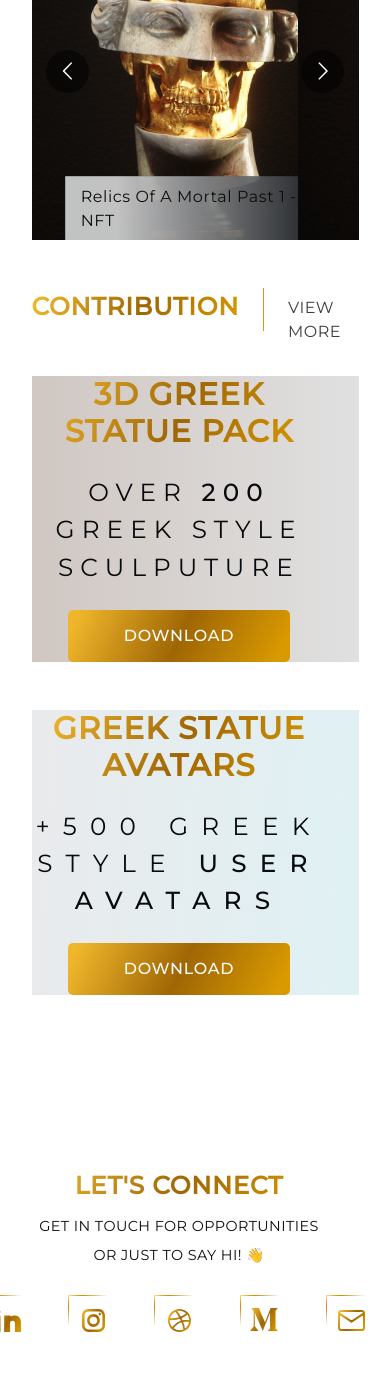
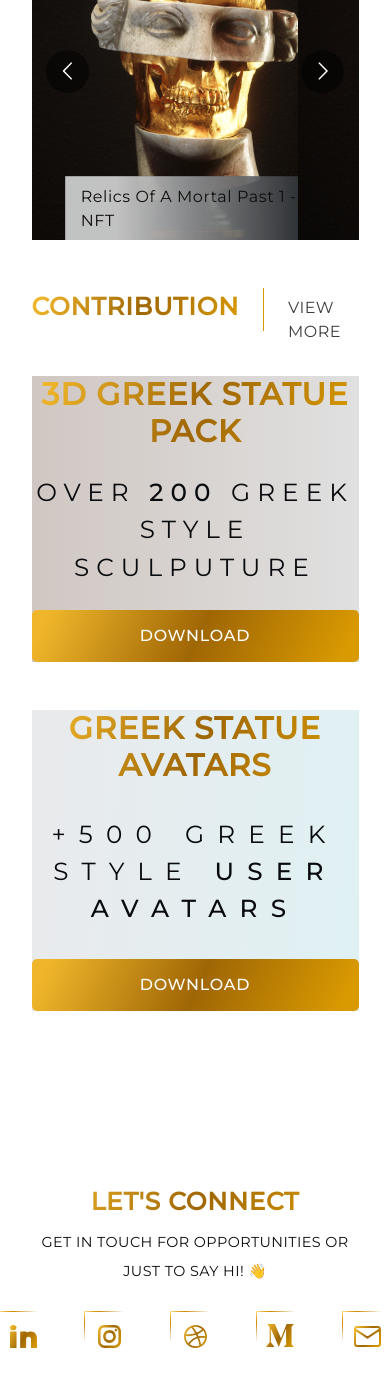
Before and after one commit to Igorgll/Orpheus-Landing-Page, a React (Create React App) app: page / in a window 390 px wide. Shown: the part 1144-2530 px from the top of the page. Built offline with nearby package versions, Linux system fonts and the light colour scheme.

Commit message:
@igorgll [Task: little tweaks]

```diff
--- a/src/Global.css
+++ b/src/Global.css
@@ -183,6 +183,7 @@ body {
     #recent_view {
         display: flex;
         flex-direction: row;
+        justify-content: center;
         margin-right: 3.5rem !important;
     }
 
@@ -195,12 +196,10 @@ body {
         flex-direction: row;
     }
 
-    #greek {
-        margin-right: 2rem;
-    }
-
     #greek_statue_div {
-        margin-right: 2rem;
+        display: flex;
+        flex-direction: column;
+        justify-content: center;
     }
 
     #view_more {
@@ -212,21 +211,14 @@ body {
     }
 
     #gold_button {
-        width: 75% !important;
+        width: 100% !important;
     }
 
     #avatarsStatues {
         display: none;
     }
 
-    #footer_row {
-        margin-right: 2rem;
-    }
-
     #footer_subheading {
         font-size: 90%;
     }
-
-
-
 }
```
